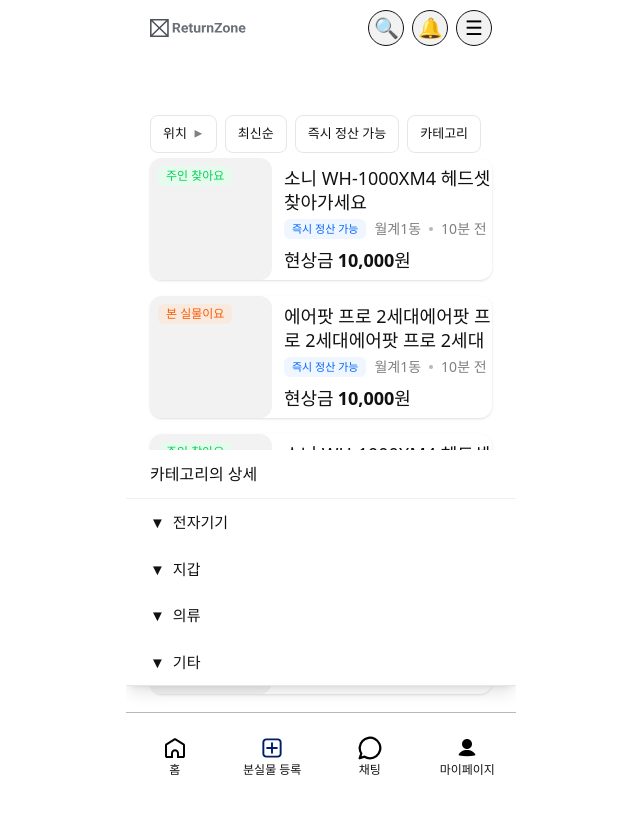
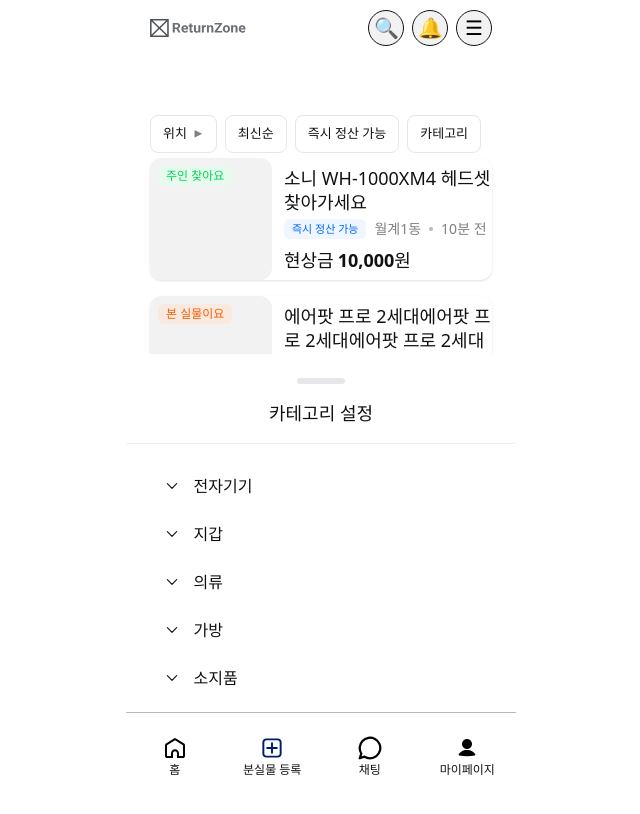
Before and after one commit to 9ITHON/5-ReturnZone-FE, a React (Vite) app: page / in a window 1280 px wide. Both pictures are taken after a click on the button "카테고리". Shown: the top 814 px of the page, without its empty margins (319-959 px from the left). Built offline with nearby package versions, Linux system fonts and the light colour scheme.

Commit message:
fix : 카테고리 설정 디자인 수정

```diff
--- a/src/components/CategoryFilter.jsx
+++ b/src/components/CategoryFilter.jsx
@@ -1,6 +1,6 @@
 import React from 'react';
 
-const categories = ['전자기기', '지갑', '의류', '기타'];
+const categories = ['전자기기', '지갑', '의류', '가방', '소지품', '서류', '반려동물','기타'];
 
 const CategoryFilter = ({ onCategorySelect }) => (
   <div className="flex flex-row gap-2 w-full px-6 py-2 overflow-x-auto absolute top-[158px] left-0 right-0 z-10 bg-white">
--- a/src/pages/Home.jsx
+++ b/src/pages/Home.jsx
@@ -3,11 +3,12 @@
 import FilterBar from '../components/FilterBar.jsx';
 import ItemCard from '../components/ItemCard.jsx';
 import BottomNav from '../components/BottomNav.jsx';
-import axios from 'axios';
+// import axios from 'axios'; // 나중에 백엔드 연동 시 사용
+import categoryIcon from '../assets/category.svg';
 
 // 나중에 api 연결;
 
-const CATEGORY_LIST = ['전자기기', '지갑', '의류', '기타'];
+const CATEGORY_LIST = ['전자기기', '지갑', '의류', '가방', '소지품', '서류', '반려동물','기타'];
 const LOCATION_LIST = ['전체', '월계1동', '월계2동', '월계3동', '상계1동', '상계2동', '상계3동', '상계4동', '상계5동', '상계6동', '상계7동', '상계8동', '상계9동', '상계10동'];
 
 // 임시 데이터
@@ -59,7 +60,7 @@
   const [locationOpen, setLocationOpen] = React.useState(false);
   const [selectedCategory, setSelectedCategory] = React.useState(null);
   const [selectedLocation, setSelectedLocation] = React.useState('전체');
-  const [items, setItems] = React.useState(MOCK_ITEMS);
+     const [items] = React.useState(MOCK_ITEMS);
 
   // 백엔드로 데이터 받아오기
 
@@ -133,27 +134,32 @@
 
       {/* 카테고리 드롭다운 */}
       {categoryOpen && (
-        <div className="absolute bottom-[158px] left-0 right-0 z-20 bg-white border-b border-[#E6E6E6] flex flex-col shadow-lg">
-          <div className="px-6 py-3 text-[16px] font-semibold text-[#111] border-b border-[#F0F0F0]">
-            카테고리의 상세
+        <div className="absolute left-0 right-0 bottom-0 h-[490px] bg-white rounded-t-xl flex flex-col items-center pb-[34px] gap-[10px] z-20 shadow-lg">
+          {/* 헤더 */}
+          <div className="w-full flex flex-col items-center pt-6 pb-4 border-b border-[#F0F0F0]">
+            <div className="w-12 h-1.5 bg-gray-200 rounded-full mb-4" />
+            <div className="text-[18px] font-semibold text-[#111]">카테고리 설정</div>
           </div>
+          {/* 카테고리 리스트 */}
+          <div className="flex-1 w-full flex flex-col items-center overflow-y-auto mt-2">
             {CATEGORY_LIST.map((cat) => (
               <button
                 key={cat}
-              className={`w-full px-6 py-3 text-left text-[15px] hover:bg-blue-50 ${selectedCategory === cat ? 'font-bold text-blue-600 bg-blue-50' : 'text-[#111]'}`}
+                className={`w-[90%] flex flex-row items-center gap-3 px-4 py-3 rounded-lg text-[16px] font-medium transition text-left ${selectedCategory === cat ? 'bg-blue-50 text-blue-600 font-bold' : 'text-[#111] bg-white hover:bg-blue-50'}`}
                 onClick={() => handleCategorySelect(cat)}
               >
-              <span className="mr-2">▼</span>
-              {cat}
+                <img src={categoryIcon} alt="카테고리" className="w-5 h-5" />
+                <span className="flex-1">{cat}</span>
               </button>
             ))}
+          </div>
         </div>
       )}
 
       <div className="flex flex-col items-center px-0 pt-[158px] pb-[88px] flex-1 w-full overflow-y-scroll">
         <div className="flex flex-col gap-4 w-[342px]">
           {/* map 키 */}
-          {items.map(item => <ItemCard key={item.id} {...item} />)}
+          {filteredItems.map(item => <ItemCard key={item.id} {...item} />)}
         </div>
       </div>
       <BottomNav />
```
Also changed, not shown: src/assets/category.svg (added). Lines whose indentation alone changed are shown as unchanged.
